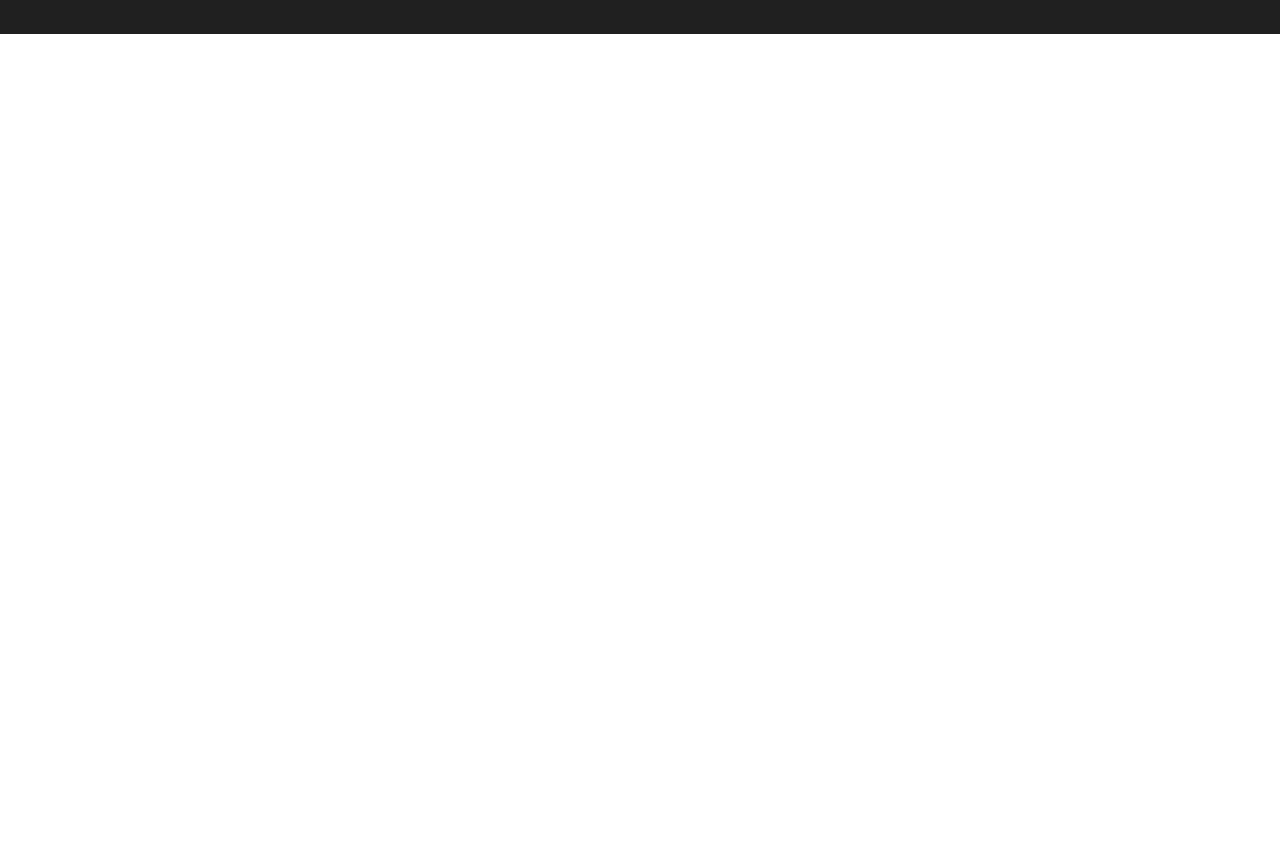
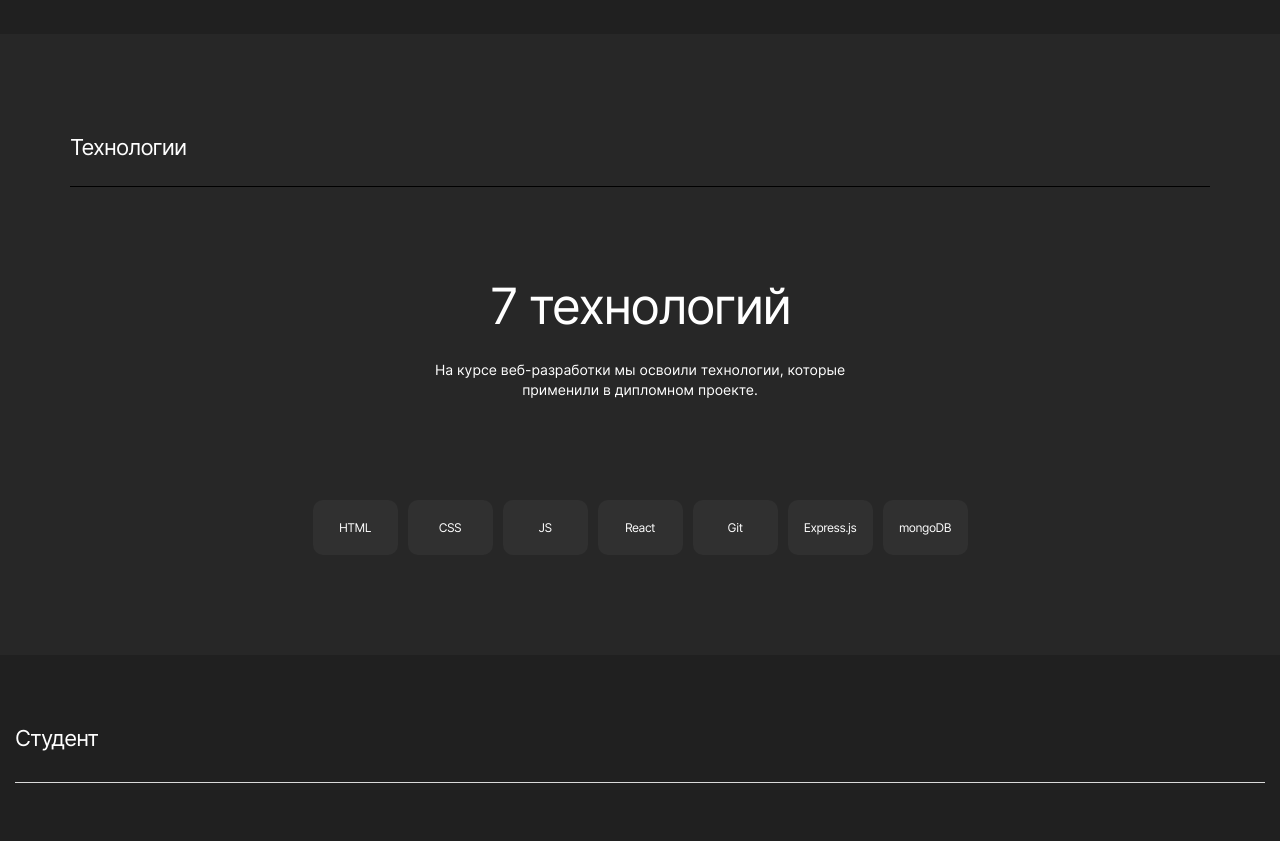
Before and after one commit to adletmayerx/movies-explorer-frontend, a React (Create React App) app: page / in a window 1280 px wide. Shown: the part 1200-2041 px from the top of the page. Before the commit the page ends 1234 px from the top, so only its background shows below. Built offline with nearby package versions, Linux system fonts and the light colour scheme.

Commit message:
feat: finished Tech section and started Student section

```diff
--- a/src/components/About/About.module.css
+++ b/src/components/About/About.module.css
@@ -1,5 +1,5 @@
 .about {
-  background-color: var(--color-darker-bg);
+  background-color: var(--color-darkest-bg);
 }
 
 .about__container {
@@ -54,10 +54,12 @@
 
 .time-frame__column_backend {
   width: 100px;
+  flex-grow: 1;
 }
 
 .time-frame__column_frontend {
   width: 180px;
+  flex-grow: 4;
 }
 
 .time-frame__cell {
--- a/src/components/Landing/Landing.jsx
+++ b/src/components/Landing/Landing.jsx
@@ -1,12 +1,14 @@
 import React from "react";
 import styles from "./Landing.module.css";
-import { Promo, About } from "../";
+import { Promo, About, Tech, Student } from "../";
 
 const Landing = () => {
   return (
     <div className={styles.landing}>
       <Promo />
       <About />
+      <Tech />
+      <Student />
     </div>
   );
 };
--- /dev/null
+++ b/src/components/Student/Student.jsx
@@ -0,0 +1,78 @@
+import React from "react";
+import styles from "./Student.module.css";
+import cn from "classnames";
+import { SectionTitle, BlockTitle, Text } from "../shared";
+import { MemoAnchorIconComponent } from "../icons";
+import photo from "../../images/student-photo.jpg";
+
+const Student = () => {
+  return (
+    <section className={styles.student}>
+      <div className={styles.student__container}>
+        <SectionTitle className={styles.student__title} text="Студент" />
+        <div className={cn(styles.student__info, styles.info)}>
+          <img
+            src={photo}
+            alt="это фото меня в анфас"
+            className={styles.info__image}
+          />
+          <div className={styles["info__text-container"]}>
+            <h3 className={styles.info__title}>Артур</h3>
+            <p className={styles["info__sub-title"]}>
+              Фронтенд-разработчик, 27&nbsp;лет
+            </p>
+            <Text
+              className={styles.info__text}
+              text="Я&nbsp;родился и&nbsp;живу в&nbsp;Саратове, закончил факультет экономики СГУ. У&nbsp;меня есть жена и&nbsp;дочь. Я&nbsp;люблю слушать музыку, а&nbsp;ещё увлекаюсь бегом. Недавно начал кодить. С&nbsp;2015 года работал в&nbsp;компании &laquo;СКБ Контур&raquo;. После того, как прошёл курс по&nbsp;веб-разработке, начал заниматься фриланс-заказами и&nbsp;ушёл с&nbsp;постоянной работы."
+            />
+            <ul className={cn(styles.info__socials, styles.socials)}>
+              <li className={styles["socials__list-item"]}>
+                <a
+                  href="https://t.me/sadrtdinov_a"
+                  className={styles.socials__link}
+                >
+                  Telegram
+                </a>
+              </li>
+              <li className={styles["socials__list-item"]}>
+                <a
+                  href="https://github.com/asadrtdinov"
+                  className={styles.socials__link}
+                >
+                  Github
+                </a>
+              </li>
+            </ul>
+          </div>
+        </div>
+        <div className={cn(styles.student__portfolio, styles.portfolio)}>
+          <h3 className={styles.portfolio__title}>Портфолио</h3>
+          <ul className={cn(styles.portfolio__cases, styles.cases)}>
+            <li className={styles["cases__list-item"]}>
+              <a href="#" className={styles.cases__link}>
+                Статичный сайт
+                <MemoAnchorIconComponent
+                  className={styles["cases__link-item"]}
+                />
+              </a>
+              <a href="#" className={styles.cases__link}>
+                Адаптивный сайт
+                <MemoAnchorIconComponent
+                  className={styles["cases__link-item"]}
+                />
+              </a>
+              <a href="#" className={styles.cases__link}>
+                Одностраничное приложение
+                <MemoAnchorIconComponent
+                  className={styles["cases__link-item"]}
+                />
+              </a>
+            </li>
+          </ul>
+        </div>
+      </div>
+    </section>
+  );
+};
+
+export default Student;
--- /dev/null
+++ b/src/components/Student/Student.module.css
@@ -0,0 +1,96 @@
+.student {
+  background-color: var(--color-darkest-bg);
+}
+
+.student__container {
+  max-width: 1280px;
+  margin: 0 auto;
+  padding: 70px 15px;
+  display: flex;
+  flex-direction: column;
+  justify-content: flex-start;
+  align-items: stretch;
+}
+
+.student__title {
+  padding-bottom: 30px;
+  border-bottom: 1px solid #dadada;
+  text-align: left;
+}
+
+.student__info {
+  margin-top: 60px;
+}
+
+.info {
+  display: flex;
+  flex-direction: column;
+  justify-content: flex-start;
+  align-items: stretch;
+}
+
+.info__image {
+  width: 292px;
+  height: 352px;
+  object-fit: cover;
+  border-radius: 10px;
+}
+
+.info__text-container {
+  margin-top: 40px;
+  display: flex;
+  flex-direction: column;
+  justify-content: flex-start;
+  align-items: stretch;
+}
+
+.info__title {
+  margin: 0;
+  font-weight: 400;
+  font-size: 30px;
+  line-height: 36px;
+  letter-spacing: -0.04em;
+  color: var(--color-white-text);
+  text-align: left;
+}
+
+.info__sub-title {
+  margin: 20px 0 0;
+  font-weight: 500;
+  font-size: 11px;
+  line-height: 16px;
+  color: var(--color-white-text);
+}
+
+.info__text {
+  margin-top: 20px;
+  text-align: left;
+}
+
+.socials {
+  margin: 40px 0 0;
+  padding: 0;
+  list-style-type: none;
+  display: flex;
+  justify-content: flex-start;
+  gap: 25px;
+}
+
+.socials__list-item {
+  margin: 0;
+  padding: 0;
+}
+
+.socials__link {
+  text-decoration: none;
+  font-weight: 500;
+  font-size: 14px;
+  line-height: 17px;
+  color: var(--color-white-text);
+  cursor: pointer;
+  transition: opacity .2s ease-in;
+}
+
+.socials__link:hover {
+  opacity: .6;
+}
--- a/src/components/Tech/Tech.jsx
+++ b/src/components/Tech/Tech.jsx
@@ -1,9 +1,32 @@
-import React from 'react'
+import React from "react";
+import styles from "./Tech.module.css";
+import cn from "classnames";
+import { SectionTitle, Text } from "../shared";
 
 const Tech = () => {
   return (
-    <div>Tech</div>
-  )
-}
+    <section className={styles.tech}>
+      <div className={styles.tech__container}>
+        <SectionTitle className={styles.tech__title} text="Технологии" />
+        <div className={cn(styles["tech__info"], styles.info)}>
+          <h3 className={styles.info__title}>7&nbsp;технологий</h3>
+          <Text
+            className={styles.info__text}
+            text="На&nbsp;курсе веб-разработки мы&nbsp;освоили технологии, которые применили в&nbsp;дипломном проекте."
+          />
+          <ul className={cn(styles["info__tech-list"], styles["tech-list"])}>
+            <li className={styles["tech-list__list-item"]}>HTML</li>
+            <li className={styles["tech-list__list-item"]}>CSS</li>
+            <li className={styles["tech-list__list-item"]}>JS</li>
+            <li className={styles["tech-list__list-item"]}>React</li>
+            <li className={styles["tech-list__list-item"]}>Git</li>
+            <li className={styles["tech-list__list-item"]}>Express.js</li>
+            <li className={styles["tech-list__list-item"]}>mongoDB</li>
+          </ul>
+        </div>
+      </div>
+    </section>
+  );
+};
 
-export default Tech
+export default Tech;
--- a/src/components/Tech/Tech.module.css
+++ b/src/components/Tech/Tech.module.css
@@ -0,0 +1,124 @@
+.tech {
+  background-color: var(--color-darkest-bg);
+}
+
+.tech__container {
+  max-width: 1280px;
+  margin: 0 auto;
+  padding: 70px 0;
+  display: flex;
+  flex-direction: column;
+  justify-content: flex-start;
+  align-items: stretch;
+}
+
+.tech__title {
+  padding-bottom: 30px;
+  border-bottom: 1px solid #000;
+  text-align: left;
+  margin: 0 20px;
+}
+
+.tech__info {
+  margin-top: 60px;
+}
+
+.info {
+  flex-direction: column;
+  justify-content: flex-start;
+  align-items: center;
+}
+
+.info__title {
+  margin: 0;
+  padding: 0;
+  font-weight: 400;
+  font-size: 30px;
+  line-height: 36px;
+  text-align: center;
+  letter-spacing: -0.04em;
+  color: var(--color-white-text);
+}
+
+.info__text {
+  width: 292px;
+  margin: 30px auto 0;
+  text-align: center;
+}
+
+.tech-list {
+  list-style-type: none;
+  margin: 50px 70px 0;
+  padding: 0;
+  display: flex;
+  flex-wrap: wrap;
+  justify-content: center;
+  align-items: flex-start;
+  gap: 10px;
+}
+
+.tech-list__list-item {
+  margin: 0;
+  padding: 0;
+  width: 85px;
+  height: 55px;
+  background-color: var(--color-dark-bg);
+  font-weight: 400;
+  font-size: 12px;
+  line-height: 55px;
+  text-align: center;
+  letter-spacing: -0.04em;
+  color: var(--color-white-text);
+  border-radius: 10px;
+}
+
+@media screen and (min-width: 768px) {
+  .tech {
+    background-color: var(--color-darker-bg);
+  }
+
+  .tech__container {
+    padding: 90px 0;
+  }
+
+  .tech__title {
+    margin: 0 50px;
+    padding-bottom: 25px;
+  }
+
+  .tech__info {
+    margin-top: 80px;
+  }
+
+  .info__title {
+    font-size: 50px;
+    line-height: 58px;
+  }
+
+  .info__text {
+    width: 460px;
+    margin: 25px auto 0;
+  }
+
+  .tech-list {
+    margin: 85px 60px 0;
+  }
+}
+
+@media screen and (min-width: 1280px) {
+  .tech__container {
+    padding: 100px 0;
+  }
+
+  .tech__title {
+    margin: 0 70px;
+  }
+
+  .tech__info {
+    margin-top: 90px;
+  }
+
+  .tech-list {
+    margin: 100px 295px 0;
+  }
+}
--- /dev/null
+++ b/src/components/icons/AnchorIconComponent.jsx
@@ -0,0 +1,15 @@
+import * as React from "react";
+
+function AnchorIconComponent({props}) {
+  return (
+    <svg viewBox="0 0 11 11" fill="none" {...props}>
+      <path
+        d="M1.564 10.714l-.997-.997L7.982 2.29H2.254L2.267.91h8.092v8.104H8.966l.013-5.727-7.415 7.427z"
+        fill="#fff"
+      />
+    </svg>
+  );
+}
+
+const MemoAnchorIconComponent = React.memo(AnchorIconComponent);
+export default MemoAnchorIconComponent;
--- a/src/components/icons/index.js
+++ b/src/components/icons/index.js
@@ -1,3 +1,4 @@
 import MemoLogoComponent from "./LogoComponent";
+import MemoAnchorIconComponent from "./AnchorIconComponent";
 
-export { MemoLogoComponent };
+export { MemoLogoComponent, MemoAnchorIconComponent };
--- a/src/components/index.js
+++ b/src/components/index.js
@@ -2,5 +2,7 @@ import Landing from "./Landing/Landing";
 import AuthNav from "./AuthNav/AuthNav";
 import Promo from "./Promo/Promo";
 import About from "./About/About";
+import Tech from "./Tech/Tech";
+import Student from "./Student/Student";
 
-export { Landing, AuthNav, Promo, About };
+export { Landing, AuthNav, Promo, About, Tech, Student };
--- a/src/index.css
+++ b/src/index.css
@@ -7,7 +7,8 @@
 
 :root {
   --color-green-bg: #3ddc84;
-  --color-darker-bg: #202020;
+  --color-darkest-bg: #202020;
+  --color-darker-bg: #272727;
   --color-dark-bg: #303030;
   --color-landing-bg: #073042;
   --color-white-text: #fff;
```
Also changed, not shown: src/images/student-photo.jpg (added).
